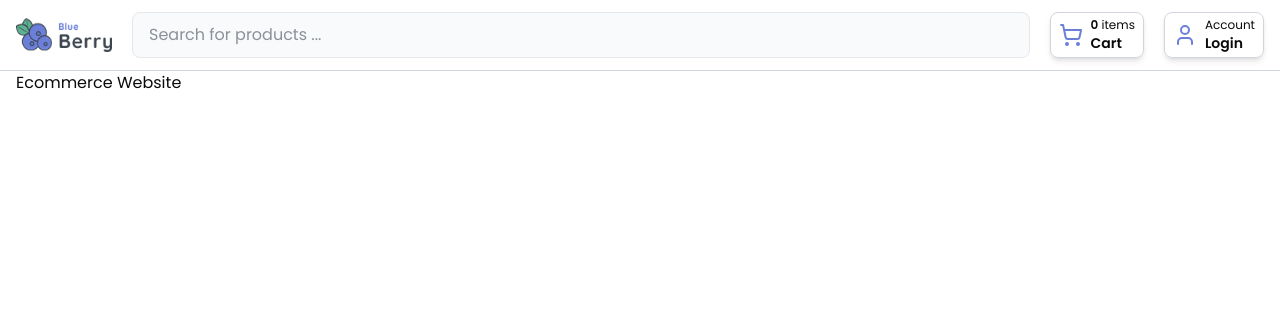
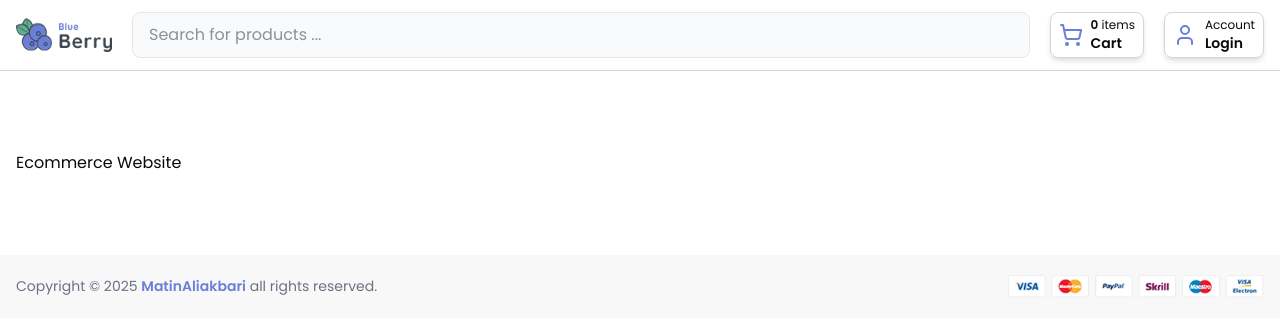
Before and after one commit to matinaliakbari-90/blue-berry-ecommerce, a Next.js app: page / in a window 1280 px wide. Shown: the top 334 px of the page. Built offline with nearby package versions, Linux system fonts and the light colour scheme; no server answers.

Commit message:
Added footer

```diff
--- a/src/app/layout.tsx
+++ b/src/app/layout.tsx
@@ -3,6 +3,7 @@ import { Poppins } from "next/font/google";
 import "./globals.css";
 import Header from "@/components/Header";
 import { ClerkProvider } from "@clerk/nextjs";
+import Footer from "@/components/Footer";
 
 const poppins = Poppins({
   variable: "--font-poppins",
@@ -28,6 +29,7 @@ export default function RootLayout({
         >
           <Header />
           {children}
+          <Footer />
         </body>
       </html>
     </ClerkProvider>
--- a/src/app/page.tsx
+++ b/src/app/page.tsx
@@ -1,7 +1,7 @@
 export default function Home() {
   return (
-    <div className="max-w-7xl mx-auto px-4">
+    <main className="max-w-7xl mx-auto px-4 py-20">
         <h1>Ecommerce Website</h1>
-    </div>
+    </main>
   );
 }
--- /dev/null
+++ b/src/components/Footer.tsx
@@ -0,0 +1,14 @@
+import Image from "next/image";
+import payment from "../../public/images/payment.png"
+
+
+export default function Footer() {
+    return (
+        <footer className="bg-lightBg text-sm">
+            <div className="max-w-7xl mx-auto px-4 py-5 flex items-center justify-between">
+                <p className="text-gray-500">Copyright © 2025 <span className="text-darkBlue font-semibold">MatinAliakbari</span> all rights reserved.</p>
+                <Image src={payment} className="w-64 object-cover" alt="payment" />
+            </div>
+        </footer>
+    );
+}
```
